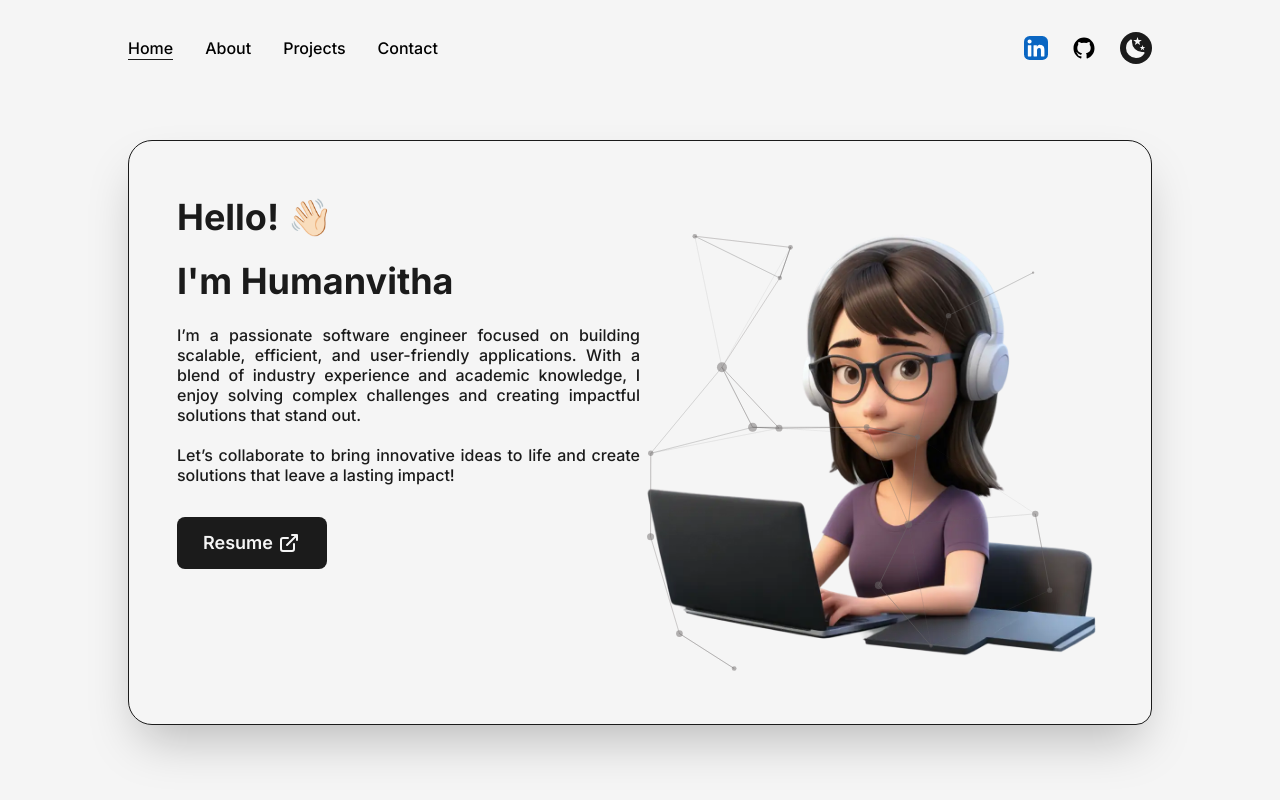
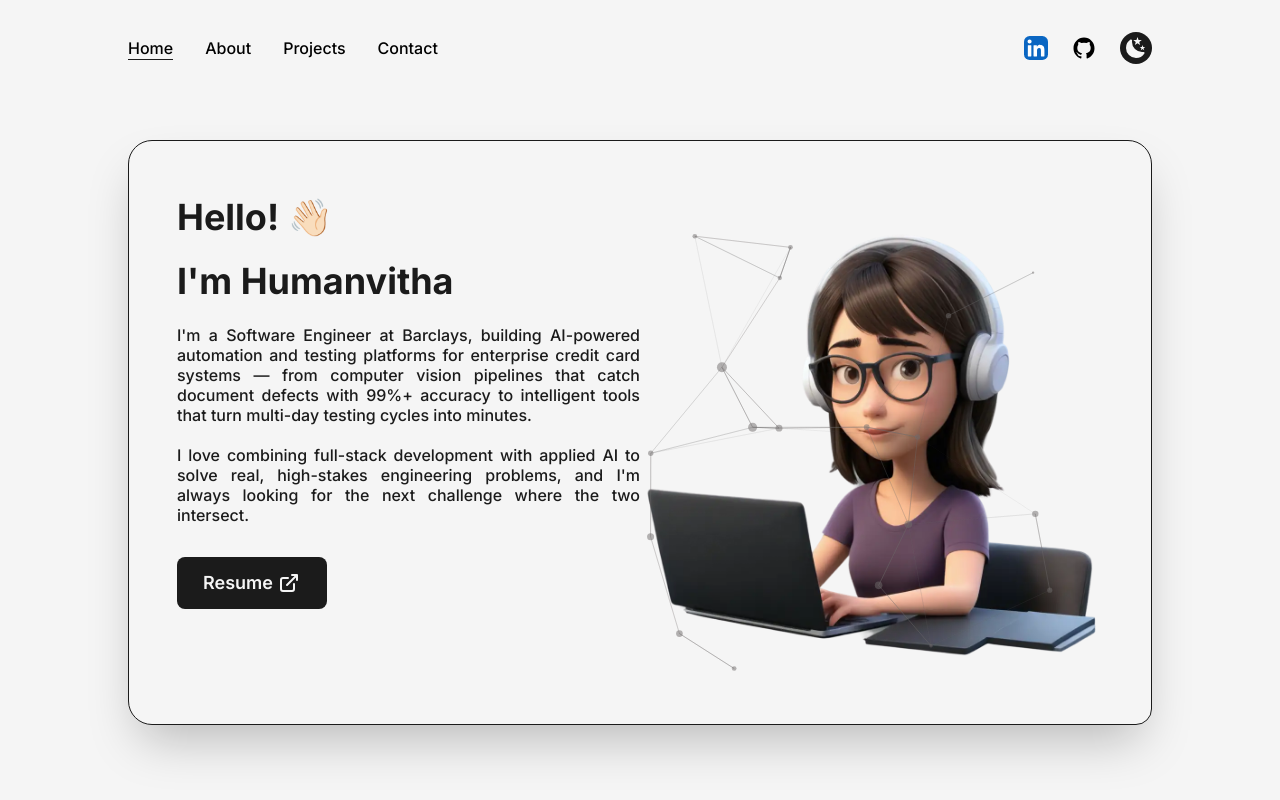
Before and after one commit to Humanvitha/Humanvitha.github.io, a Next.js app: page / in a window 1280 px wide. Shown: the top 800 px of the page. Built offline with nearby package versions, Linux system fonts and the light colour scheme.

Commit message:
Revise personal description in index.js
Updated personal description to reflect current role and projects at Barclays, emphasizing AI-powered automation and testing platforms.

```diff
--- a/src/pages/index.js
+++ b/src/pages/index.js
@@ -28,15 +28,16 @@ export default function Home() {
               />
 
               <p className="my-4  font-medium md:text-base sm:text-sm leading-tight text-justify">
-                I’m a passionate software engineer focused on building scalable,
-                efficient, and user-friendly applications. With a blend of
-                industry experience and academic knowledge, I enjoy solving
-                complex challenges and creating impactful solutions that stand
-                out.
+                I'm a Software Engineer at Barclays, building AI-powered
+                automation and testing platforms for enterprise credit card
+                systems — from computer vision pipelines that catch document
+                defects with 99%+ accuracy to intelligent tools that turn
+                multi-day testing cycles into minutes.
                 <br />
                 <br />
-                Let’s collaborate to bring innovative ideas to life and create
-                solutions that leave a lasting impact!
+                I love combining full-stack development with applied AI to
+                solve real, high-stakes engineering problems, and I'm always
+                looking for the next challenge where the two intersect.
               </p>
 
               <div className="flex items-center self-start mt-4 lg:self-start">
```
